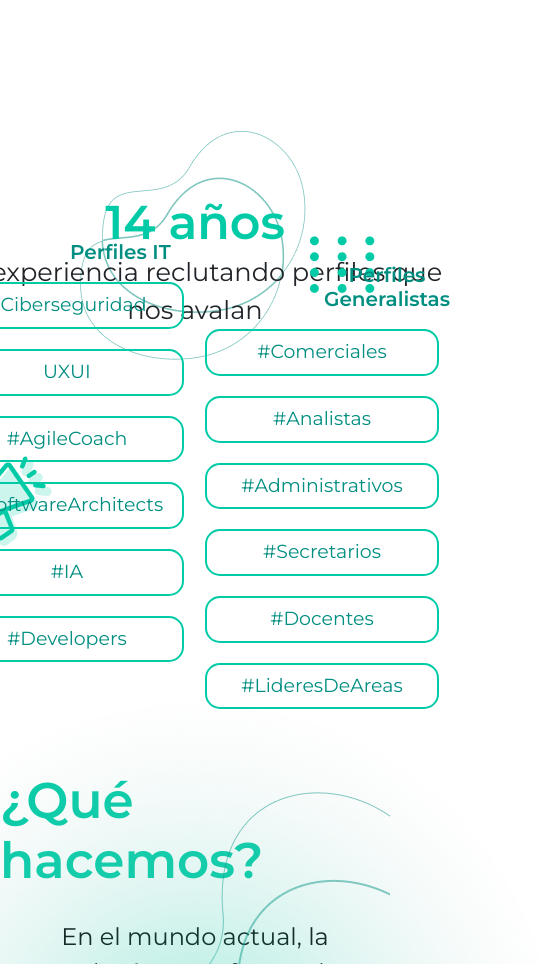
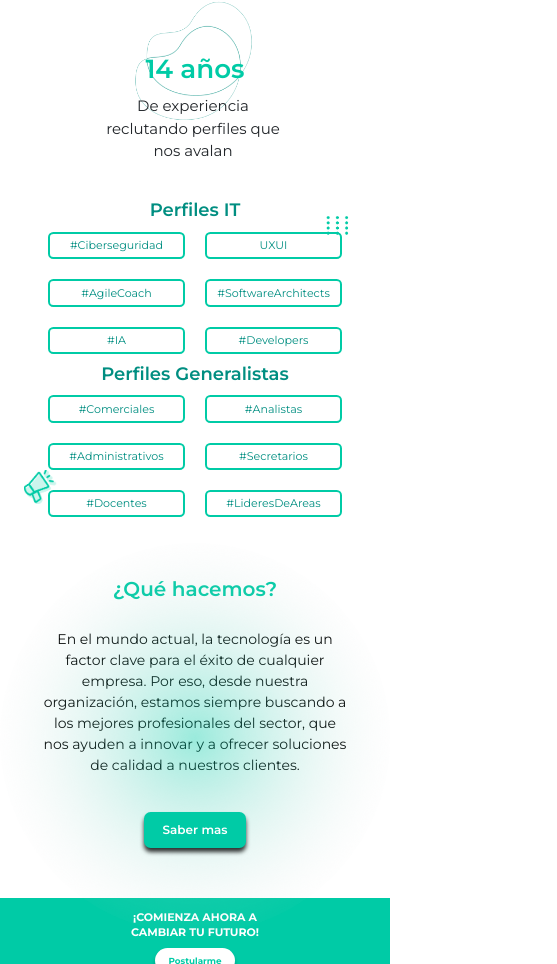
Before and after one commit to ChristianMagallanes24/proyectodaniela, a React (Create React App) app: page / in a window 390 px wide. Shown: the part 1036-2000 px from the top of the page, 557 px wide, since content can reach past the window. Built offline with nearby package versions, Linux system fonts and the light colour scheme.

Commit message:
version mobile pagina de inicio y footer

```diff
--- a/src/components/Contacto/Contacto.jsx
+++ b/src/components/Contacto/Contacto.jsx
@@ -23,7 +23,7 @@ const Contacto = () => {
               target="_blank"
               rel="noopener noreferrer"
             >
-              <button className="contacto-btn">Postularme</button>
+              <button className="postularme-btn">Postularme</button>
             </a>
             <a
               href="https://calendly.com/daniela_reuniones/30min"
--- a/src/components/Contacto/_Contacto.scss
+++ b/src/components/Contacto/_Contacto.scss
@@ -1,13 +1,29 @@
+@import "../../Medidas";
+
 .contacto-body {
   display: flex;
   gap: 60px;
   align-items: center;
+
+  @include mobile {
+    gap: 0px;
+    height: 437px;
+  }
+  .contacto-vector {
+    @include mobile {
+      display: none;
+    }
+  }
   .contacto-info-redes {
     display: flex;
     flex-direction: column;
     align-items: center;
     gap: 60px;
     margin-top: 100px;
+    @include mobile {
+      gap: 0px;
+      margin-top: 20px;
+    }
     .contacto-info {
       display: flex;
       flex-direction: column;
@@ -23,8 +39,14 @@
         font-weight: 700;
         line-height: 40px;
         text-transform: uppercase;
+        @include mobile {
+          font-size: 15.46px;
+          width: 126px;
+          line-height: 30px;
+        }
       }
-      .contacto-btn {
+      .contacto-btn,
+      .postularme-btn {
         color: #fff;
         text-align: center;
         font-feature-settings: "clig" off, "liga" off;
@@ -39,11 +61,21 @@
         align-items: center;
         gap: 10px;
         border-radius: 30px;
-        background: var(--Colores-diseo-alta-Color-Primario, #00cba6);
+        background: var(--Colores-diseo-alta-Negro, #000);
         width: 280px;
-        border: hidden;
+        border: solid var(--Colores-diseo-alta-Negro, #000);
         align-items: center;
         margin-top: 35px;
+        @include mobile {
+          font-size: 9.05px;
+          width: 110px;
+          padding: 0px;
+        }
+      }
+      .postularme-btn {
+        color: var(--Colores-diseo-alta-Color-Primario, #00cba6);
+        background: #fff;
+        border: solid #00cba6;
       }
     }
   }
@@ -51,5 +83,17 @@
     height: 683px;
     width: 534px;
     object-fit: cover;
+    @include mobile {
+      width: 145.8px;
+      height: 169.57;
+      object-fit: contain;
+    }
+  }
+  .icons {
+    img {
+      @include mobile {
+        width: 25px;
+      }
+    }
   }
 }
--- a/src/components/Footer/Footer.scss
+++ b/src/components/Footer/Footer.scss
@@ -8,7 +8,6 @@
   align-items: center;
   gap: 10px;
   flex-shrink: 0;
-
 
   @include tablet {
     gap: 5px;
@@ -21,7 +20,6 @@
   @include mobile {
     gap: 2px;
   }
-
 }
 .footer-iconos-mail {
   display: flex;
@@ -31,9 +29,10 @@
   justify-content: space-around;
   align-items: center;
   flex-shrink: 0;
-  @include mobile{
+  @include mobile {
     height: auto;
     padding: 10px 10px;
+    height: 100px;
   }
   .footer-titulo {
     color: var(--Colores-diseo-alta-Color-Primario, #363030);
@@ -45,8 +44,11 @@
     font-style: normal;
     font-weight: 700;
     line-height: 39.06px; /* 100% */
-    @include mobile{
-      color: #00CBA6;
+    @include mobile {
+      color: #00cba6;
+      font-size: 9.77px;
+      line-height: 0px;
+      margin-top: 10px;
     }
   }
   .icons {
@@ -56,17 +58,24 @@
     justify-content: space-between;
     align-items: center;
     flex-shrink: 0;
-    @include mobile{
+    @include mobile {
       justify-content: center;
       gap: 30px;
-
+      width: 82.75px;
+      height: 17px;
     }
     .footer-icons {
       width: 50px;
       margin-top: 1rem;
-      @include mobile{
-        width: 30px;
+      @include mobile {
+        width: 20px;
+        margin: 0px;
       }
+    }
+  }
+  .footer-info {
+    @include mobile {
+      font-size: 6px;
     }
   }
 
@@ -89,11 +98,17 @@
   flex-direction: column;
   align-items: center;
   height: 152px;
+  @include mobile {
+    height: 94px;
+  }
+
   .logo {
     width: 90px;
     padding: 10px 0px;
+    @include mobile {
+      width: 43px;
+    }
   }
-
 
   h5 {
     font-size: 10px;
--- a/src/components/Header/_Header.scss
+++ b/src/components/Header/_Header.scss
@@ -71,6 +71,7 @@
       @include mobile {
         font-size: 16px;
         width: auto;
+        margin: 10px;
       }
     }
 
--- a/src/components/Nosotros/_Nosotros.scss
+++ b/src/components/Nosotros/_Nosotros.scss
@@ -33,9 +33,12 @@
       align-items: center;
       gap: 14px;
       flex-shrink: 0;
+      position: absolute;
       @include mobile {
         width: 100%;
-        height: 400px;
+        height: auto;
+        margin-top: 400px; // Mueve el contenedor hacia arriba
+        z-index: 2; // Co
       }
       .nosotros-titulo {
         color: var(--Colores-diseo-alta-Negro, #000);
@@ -132,9 +135,9 @@
 
   @include mobile {
     flex-direction: column;
-    gap: 0px;
-    margin-top: 0px;
-    margin-bottom: 0px;
+    margin-top: 280px;
+    justify-content: center;
+    gap: 0;
   }
 
   .nosotros-numeros {
@@ -144,13 +147,20 @@
     @include mobile {
       width: 100%;
       height: 150px;
+      margin-bottom: 120px;
     }
 
-    .img {
-      position: relative;
+    img {
+      position: absolute;
+      top: 0;
+      left: 50%;
+      transform: translateX(-50%);
+      width: 80%; // Reducir el ancho de la imagen al 80% del contenedor
+      z-index: 1; // Coloca la imagen detrás del contenido
       @include mobile {
-        width: 80%;
-        margin: 0 auto;
+        margin-top: 30px; // Mueve la imagen hacia arriba para que quede detrás del contenido
+        z-index: -1; // Coloca la imagen detrás del contenido
+        width: 50%;
       }
     }
     .anios {
@@ -164,6 +174,11 @@
       font-style: normal;
       font-weight: 600;
       color: var(--Colores-diseo-alta-Color-Primario, #00cba6);
+
+      @include mobile {
+        font-size: 26.2px;
+        top: 93%;
+      }
     }
     .nosotros-numeros-descripcion {
       position: absolute; // Posicionamos la descripción de manera absoluta
@@ -171,6 +186,14 @@
       top: 135%; // Ajustamos la posición al fondo del contenedor
       left: 0;
       font-size: 25.63px;
+
+      @include mobile {
+        font-size: 15px;
+        width: 186px;
+        height: 86px;
+        margin-left: 100px;
+        top: 110%;
+      }
     }
   }
   .nosotros-puestos {
@@ -184,14 +207,15 @@
     align-items: center;
 
     @include mobile {
-      flex-direction: row;
       width: 100%;
+      padding-top: 0%;
     }
 
-    .nosotros-puestos-arriba {
+    .nosotros-puestos-arriba .nosotros-puestos-abajo {
       margin-bottom: 70px;
       @include mobile {
-        flex-direction: column;
+        flex-direction: row;
+        flex-wrap: wrap;
         width: 100%;
       }
     }
@@ -204,6 +228,14 @@
         z-index: 1;
         margin-top: 250px;
         margin-left: 20px;
+
+        @include mobile {
+          width: 40.98px;
+          height: 33.9px;
+          object-fit: cover;
+          margin-top: 270px;
+          margin-right: 40px;
+        }
       }
       h4 {
         color: var(--Colores-diseo-alta-Color-Secundario-1, #008e81);
@@ -214,6 +246,12 @@
         margin-left: 130px;
         position: relative;
         z-index: 2;
+
+        @include mobile {
+          font-size: 18px;
+          justify-content: center;
+          margin: 0px;
+        }
       }
     }
 
@@ -231,6 +269,12 @@
       height: 46.68px;
       border-style: solid;
       margin: 10px;
+      @include mobile {
+        font-size: 11.09px;
+        border-radius: 5.32px;
+        width: 137px;
+        height: 27.33px;
+      }
     }
     .puntitos {
       position: absolute;
@@ -239,6 +283,14 @@
       z-index: 1;
       margin-top: 30px;
       margin-right: 70px;
+
+      @include mobile {
+        width: 25px;
+        height: 21.96px;
+        object-fit: cover;
+        margin-top: 14px;
+        margin-right: 40px;
+      }
     }
   }
 }
@@ -254,6 +306,11 @@
   height: 647px;
   width: 100%;
 
+  @include mobile {
+    height: 100%;
+    padding-bottom: 50px;
+  }
+
   .que-hacemos-izq {
     img {
       margin-top: 110px;
@@ -262,6 +319,9 @@
       width: 180px;
       height: 140px;
       object-fit: cover;
+      @include mobile {
+        display: none;
+      }
     }
   }
   .que-hacemos-central {
@@ -272,12 +332,19 @@
     gap: 20px;
     top: 0%;
 
+    @include mobile {
+      width: 309px;
+    }
     img {
       position: absolute;
       z-index: 1;
       left: 50%; // Centramos horizontalmente la imagen
       top: 50%; // Centramos verticalmente la imagen
       transform: translate(-50%, -50%);
+
+      @include mobile {
+        width: 100%;
+      }
     }
 
     h1 p {
@@ -292,16 +359,29 @@
       color: #00cba6;
       font-size: 50px;
       font-weight: 600;
+      @include mobile {
+        font-size: 20px;
+      }
     }
     p {
       font-size: 24px;
       color: #000;
       text-align: center;
+      @include mobile {
+        font-size: 14px;
+      }
     }
     .btn-nosotros {
       width: 171px;
       height: 46px;
       z-index: 2;
+
+      @include mobile {
+        width: 101.6px;
+        height: 27.33px;
+        font-size: 12px;
+        border-radius: 6.63px;
+      }
     }
   }
   .que-hacemos-der {
@@ -310,6 +390,10 @@
       right: 0px;
       top: 0%;
       margin-top: 50px;
+
+      @include mobile {
+        display: none;
+      }
     }
   }
 }
@@ -324,6 +408,10 @@
   align-items: center;
   gap: 10px;
 
+  @include mobile {
+    height: 86.63px;
+  }
+
   .accion-contenido {
     display: flex;
 
@@ -332,6 +420,12 @@
     align-content: center;
     gap: 33px;
     flex-wrap: wrap;
+
+    @include mobile {
+      flex-direction: column;
+      gap: 0px;
+      width: 218.25px;
+    }
 
     .accion-titulo {
       color: var(--Colores-diseo-alta-Blanco, #fff);
@@ -346,8 +440,10 @@
       line-height: 39.06px;
       /* 100% */
       @include mobile {
-        width: 283px;
         flex-shrink: 0;
+        font-size: 10.99px;
+        line-height: 15px;
+        width: 150px;
       }
     }
 
@@ -370,6 +466,13 @@
       font-weight: 700;
       line-height: 31.25px; /* 100% */
       border: hidden;
+
+      @include mobile {
+        font-size: 8.79px;
+        width: 80px;
+        line-height: 5px;
+        padding: 10px;
+      }
     }
   }
 }
```
